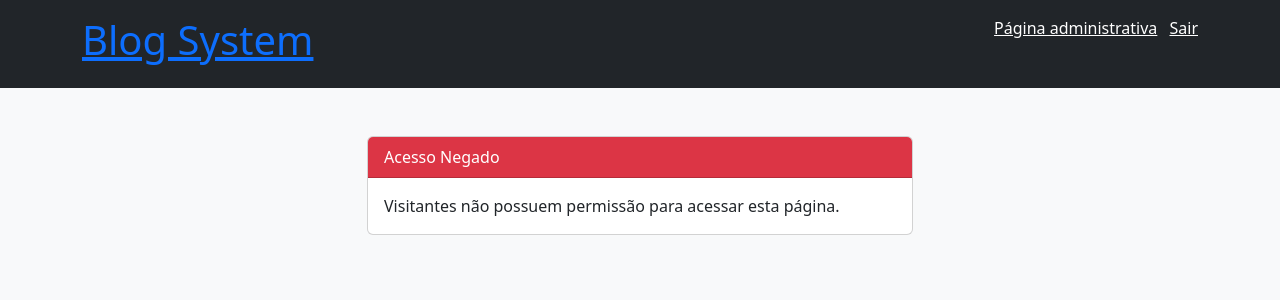
After one commit to RafaJow/blog-system, a PHP site: page /view/acesso_negado.php in a window 1280 px wide. The commit adds this page. Shown: the top 300 px of the page. Run offline with PHP 8.4, Linux system fonts and the light colour scheme; the visitor is signed in with stand-in values (Sample User, id 1); some libraries are stand-ins or nearby versions.

Commit message:
Feat: sistema de gerenciamento de permissões ACL completo, visitante e user logado

```diff
--- a/app/model/Administrador.php
+++ /dev/null
@@ -1,5 +0,0 @@
-<?php
-Class Administrador extends User{
-
-}
-?>
--- a/app/model/Visitante.php
+++ /dev/null
@@ -1,5 +0,0 @@
-<?php
-class Visitante extends User{
-
-}
-?>
--- /dev/null
+++ b/app/view/acesso_negado.php
@@ -0,0 +1,32 @@
+<!DOCTYPE html>
+<html lang="en">
+
+<head>
+    <meta charset="UTF-8">
+    <meta name="viewport" content="width=device-width, initial-scale=1">
+    <title>Acesso Negado</title>
+    <link href="../../assets/bootstrap-5.0.2-dist/css/bootstrap.min.css" rel="stylesheet">
+</head>
+
+<?php include 'header.php'; ?>
+
+<body class="bg-light">
+    <div class="container mt-5">
+        <div class="row justify-content-center">
+            <div class="col-md-6">
+                <div class="card">
+                    <div class="card-header bg-danger text-white">
+                        Acesso Negado
+                    </div>
+                    <div class="card-body">
+                        <p class="card-text">
+                            Visitantes não possuem permissão para acessar esta página.
+                        </p>
+                    </div>
+                </div>
+            </div>
+        </div>
+    </div>
+</body>
+
+</html>
--- a/app/view/login_form.php
+++ b/app/view/login_form.php
@@ -43,7 +43,8 @@ session_write_close();
                             </div>
                             <div class="d-grid">
                                 <button type="submit" class="btn btn-primary">Entrar</button>
-                                <a id="registro" class="btn btn-secondary" href="view/cadastro_form.php">Não possui uma conta ? registre-se agora</a>
+                                <a id="registro" class="btn btn-success" href="view/cadastro_form.php">Não possui uma conta ? registre-se agora</a>
+                                <a id="registro" class="btn btn-secondary" href="view/home.php">Entrar como visitante</a>
                             </div>
                         </form>
                     </div>
--- a/app/view/post_form.php
+++ b/app/view/post_form.php
@@ -3,6 +3,12 @@ ini_set('display_errors', 1);
 error_reporting(E_ALL);
 
 include_once '../controller/PostController.php';
+include_once '../controller/Auth.php';
+
+$authController = new Auth();
+if (!$authController->isUserLoggedIn()) {
+    header("Location: acesso_negado.php");
+}
 
 $postController = new PostController();
 
```
Also changed, not shown: app/view/pagina_adm.php (+8 -0 lines).
